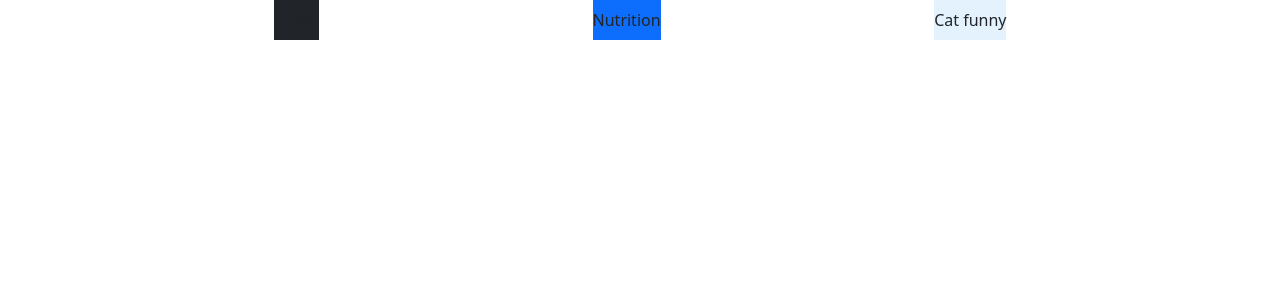
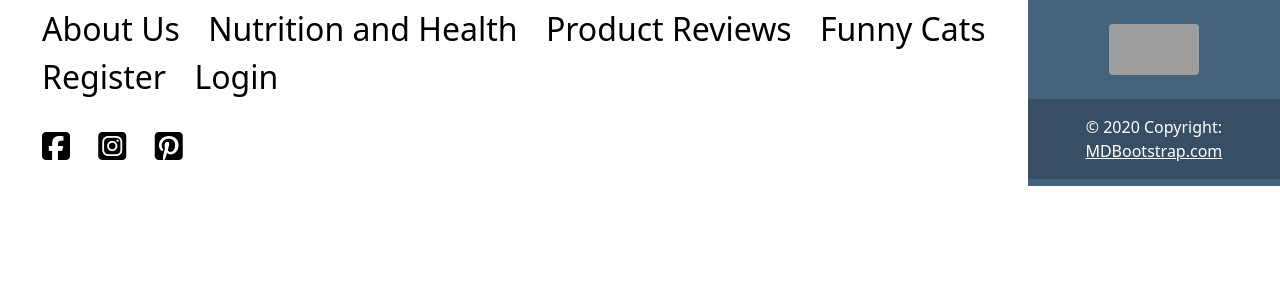
Before and after one commit to Ivana505/catoverse-blog, a Django app: page / in a window 1280 px wide. Shown: the top 300 px of the page. Run offline with Django 4.2, Linux system fonts and the light colour scheme; data that the repository does not hold is empty; some libraries are stand-ins or nearby versions; grey boxes are pictures that could not be loaded.

Commit message:
Add navigation and footer to base.html and add further sources to README.md

```diff
--- /dev/null
+++ b/static/css/style.css
@@ -0,0 +1,21 @@
+body {
+    margin: 0;
+}
+
+li {
+    display: inline;
+    font-size: 2em;
+    padding: 10px;
+  }
+
+li > a {
+    text-decoration: none;
+    color:black;
+
+
+}
+
+ul {
+    padding-top: 5px;
+    display:block;
+}
--- a/templates/base.html
+++ b/templates/base.html
@@ -6,22 +6,88 @@
     <meta name="viewport" content="width=device-width, initial-scale=1.0">
     <link href="https://cdn.jsdelivr.net/npm/bootstrap@5.1.3/dist/css/bootstrap.min.css" rel="stylesheet"
     integrity="sha384-1BmE4kWBq78iYhFldvKuhfTAU6auU8tT94WrHftjDbrCEXSU1oBoqyl2QvZ6jIW3" crossorigin="anonymous">
+    <link rel="stylesheet" href="static/css/style.css">
     <title>Catoverse Blog!</title>
 </head>
 <body class="d-flex justify-content-evenly h-100">
 
 <!-- navigation -->
-<nav class="navbar navbar-dark bg-dark">
-    Home
+<header>
+  <div class="navigation">
+    <ul calss="navbar">
+      <li>
+         <a href=#>About Us</a>
+
+      <li>
+         <a href=#>Nutrition and Health</a>
+      </li>
+      <li>
+         <a href=#>Product Reviews</a>
+      </li>
+      <li>
+         <a href=#>Funny Cats</a>
+      </li>
+      <li>
+        <a href=#>Register</a>
+     </li>
+     <li>
+      <a href=#>Login</a>
+   </li>
+   </ul>
   </nav>
 
-  <nav class="navbar navbar-dark bg-primary">
-   Nutrition
-  </nav>
+  <!-- code credits for social media to love running project -->
+  <ul class="social-media">
+    <li>
+       <a href="https://www.facebook.com/" target="_blank" rel="noopener"
+          aria-label="Visit us on Facebook (opens in a new tab)"><i class="fab fa-facebook-square"></i></a>
+    </li>
+    <li>
+       <a href="https://www.instagram.com/" target="_blank" rel="noopener"
+          aria-label="Visit us on Instagram (opens in a new tab)"><i class="fab fa-instagram-square"></i></a>
+    </li>
+    <li>
+       <a href="https://www.pinterest.com/" target="_blank" rel="noopener"
+          aria-label="Visit us on Pinterest (opens in a new tab)"><i class="fab fa-pinterest-square"></i></a>
+    </li>
+  </div>
+  </header>
 
-  <nav class="navbar navbar-light" style="background-color: #e3f2fd;">
-   Cat funny
-  </nav>
 
+
+  <footer class="text-center text-white" style="background-color: #45637d;">
+    <!-- Grid container -->
+    <div class="container p-4">
+      <!-- Section: Iframe -->
+      <section class="">
+        <div class="row d-flex justify-content-center">
+          <div class="col-lg-6">
+            <div class="ratio ratio-16x9">
+              <iframe
+                class="shadow-1-strong rounded"
+                src="https://www.youtube.com/embed/vlDzYIIOYmM"
+                title="YouTube video"
+                allowfullscreen
+              ></iframe>
+            </div>
+          </div>
+        </div>
+      </section>
+      <!-- Section: Iframe -->
+    </div>
+    <!-- Grid container -->
+
+    <!-- Copyright -->
+    <div class="text-center p-3" style="background-color: rgba(0, 0, 0, 0.2);">
+      © 2020 Copyright:
+      <a class="text-white" href="https://mdbootstrap.com/">MDBootstrap.com</a>
+    </div>
+    <!-- Copyright -->
+</footer>
+
+
+ <!-- fontawesome script -->
+ <script src="https://kit.fontawesome.com/5797e01b9b.js" crossorigin="anonymous"></script>
 </body>
+
 </html>
```
Also changed, not shown: README.md.
